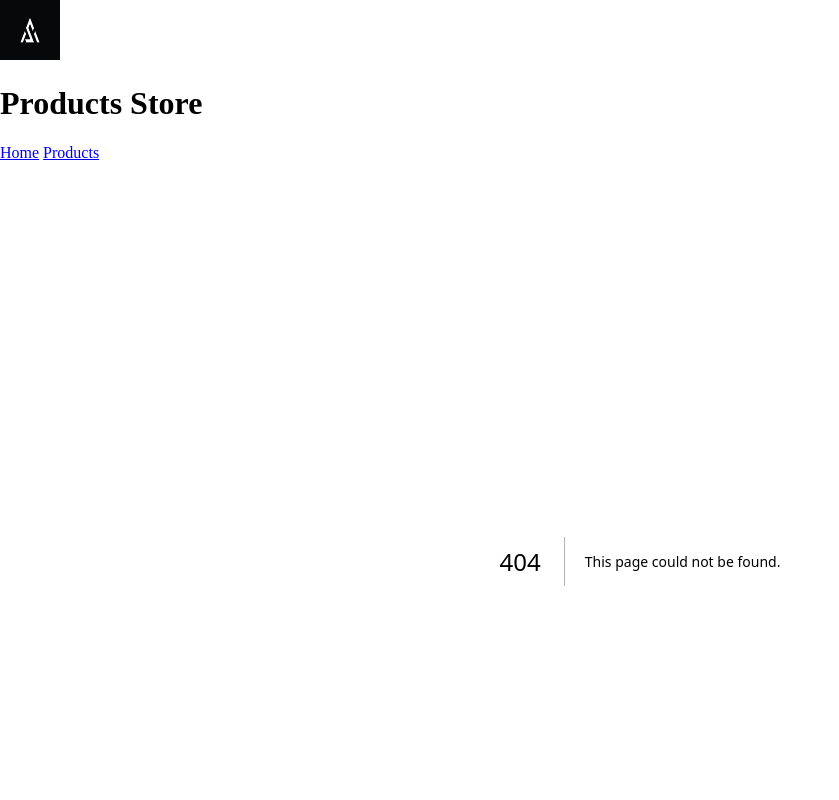
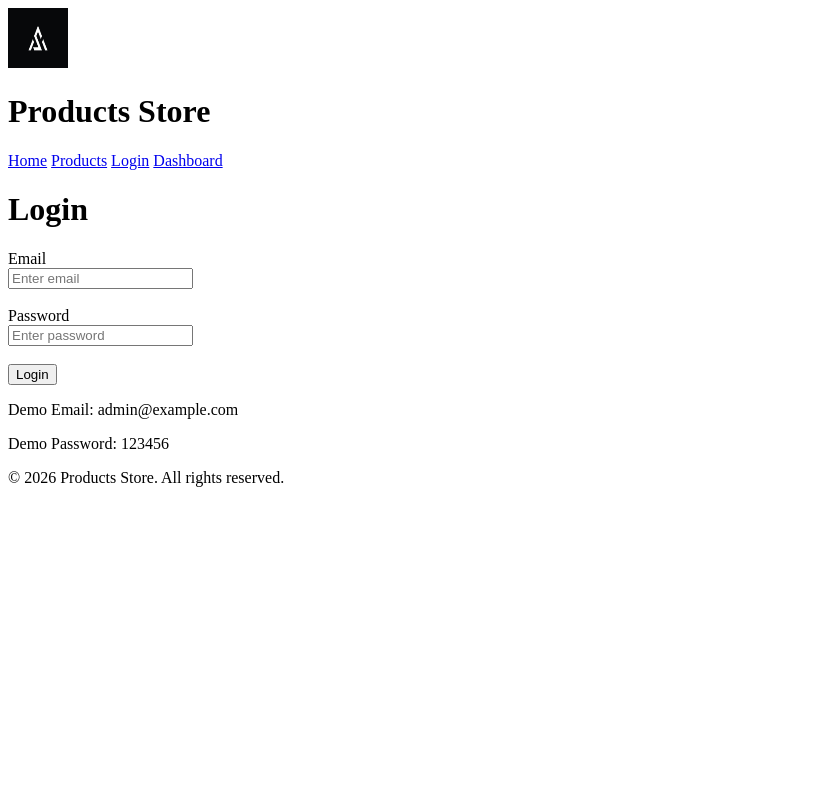
Before and after one commit to Kapil0212/nextjs-routing-task, a Next.js app: page /login in a window 1280 px wide. Before the commit this address had no page. Shown: the top 800 px of the page, without its empty margins (0-839 px from the left). Built offline with nearby package versions, Linux system fonts and the light colour scheme.

Commit message:
Add JWT authentication with jose and cookies

```diff
--- /dev/null
+++ b/app/api/login/route.js
@@ -0,0 +1,44 @@
+import { NextResponse } from "next/server";
+import { createToken } from "../../../lib/auth";
+
+export async function POST(request) {
+  try {
+    const { email, password } = await request.json();
+
+    if (!email || !password) {
+      return NextResponse.json(
+        { message: "Email and password are required" },
+        { status: 400 }
+      );
+    }
+
+    // Demo credentials
+    if (email !== "admin@example.com" || password !== "123456") {
+      return NextResponse.json(
+        { message: "Invalid email or password" },
+        { status: 401 }
+      );
+    }
+
+    const token = await createToken({ email });
+
+    const response = NextResponse.json({
+      message: "Login successful",
+    });
+
+    response.cookies.set("token", token, {
+      httpOnly: true,
+      secure: process.env.NODE_ENV === "production",
+      sameSite: "lax",
+      maxAge: 60 * 60,
+      path: "/",
+    });
+
+    return response;
+  } catch {
+    return NextResponse.json(
+      { message: "Something went wrong" },
+      { status: 500 }
+    );
+  }
+}
--- /dev/null
+++ b/app/api/logout/route.js
@@ -0,0 +1,15 @@
+import { NextResponse } from "next/server";
+
+export async function POST() {
+  const response = NextResponse.redirect(
+    new URL("/login", process.env.NEXT_PUBLIC_APP_URL || "http://localhost:3000")
+  );
+
+  response.cookies.set("token", "", {
+    httpOnly: true,
+    expires: new Date(0),
+    path: "/",
+  });
+
+  return response;
+}
--- a/app/layout.js
+++ b/app/layout.js
@@ -11,7 +11,6 @@ export default function RootLayout({ children }) {
     <html lang="en">
       <body>
         <header>
-          <div>
           <Image
             src="/logo.png"
             alt="Products Store Logo"
@@ -20,11 +19,12 @@ export default function RootLayout({ children }) {
           />
 
           <h1>Products Store</h1>
-          </div>
 
           <nav>
             <Link href="/">Home</Link>{" "}
-            <Link href="/products">Products</Link>
+            <Link href="/products">Products</Link>{" "}
+            <Link href="/login">Login</Link>{" "}
+            <Link href="/dashboard">Dashboard</Link>
           </nav>
         </header>
 
--- /dev/null
+++ b/app/login/page.js
@@ -0,0 +1,86 @@
+"use client";
+
+import { useState } from "react";
+import { useRouter } from "next/navigation";
+
+export default function LoginPage() {
+  const router = useRouter();
+
+  const [email, setEmail] = useState("");
+  const [password, setPassword] = useState("");
+  const [message, setMessage] = useState("");
+
+  async function handleSubmit(event) {
+    event.preventDefault();
+
+    setMessage("");
+
+    try {
+      const response = await fetch("/api/login", {
+        method: "POST",
+        headers: {
+          "Content-Type": "application/json",
+        },
+        body: JSON.stringify({
+          email,
+          password,
+        }),
+      });
+
+      const data = await response.json();
+
+      if (!response.ok) {
+        setMessage(data.message);
+        return;
+      }
+
+      router.push("/dashboard");
+      router.refresh();
+    } catch {
+      setMessage("Something went wrong");
+    }
+  }
+
+  return (
+    <main>
+      <h1>Login</h1>
+
+      <form onSubmit={handleSubmit}>
+        <div>
+          <label>Email</label>
+          <br />
+          <input
+            type="email"
+            value={email}
+            onChange={(event) => setEmail(event.target.value)}
+            placeholder="Enter email"
+            required
+          />
+        </div>
+
+        <br />
+
+        <div>
+          <label>Password</label>
+          <br />
+          <input
+            type="password"
+            value={password}
+            onChange={(event) => setPassword(event.target.value)}
+            placeholder="Enter password"
+            required
+          />
+        </div>
+
+        <br />
+
+        <button type="submit">Login</button>
+      </form>
+
+      {message && <p>{message}</p>}
+
+      <p>Demo Email: admin@example.com</p>
+      <p>Demo Password: 123456</p>
+    </main>
+  );
+}
--- /dev/null
+++ b/lib/auth.js
@@ -0,0 +1,23 @@
+import { SignJWT, jwtVerify } from "jose";
+
+const secretKey = process.env.JWT_SECRET || "my-super-secret-key";
+const secret = new TextEncoder().encode(secretKey);
+
+export async function createToken(user) {
+  return await new SignJWT({
+    email: user.email,
+  })
+    .setProtectedHeader({ alg: "HS256" })
+    .setIssuedAt()
+    .setExpirationTime("1h")
+    .sign(secret);
+}
+
+export async function verifyToken(token) {
+  try {
+    const { payload } = await jwtVerify(token, secret);
+    return payload;
+  } catch {
+    return null;
+  }
+}
--- a/package.json
+++ b/package.json
@@ -9,6 +9,7 @@
     "lint": "eslint"
   },
   "dependencies": {
+    "jose": "^6.2.12",
     "next": "latest",
     "react": "latest",
     "react-dom": "latest"
```
Also changed, not shown: app/dashboard/page.js (added, +30 -0 lines), proxy.js (added, +28 -0 lines), 2 other files (tests, documents, lock files or other folders). Lines whose indentation alone changed are shown as unchanged.
